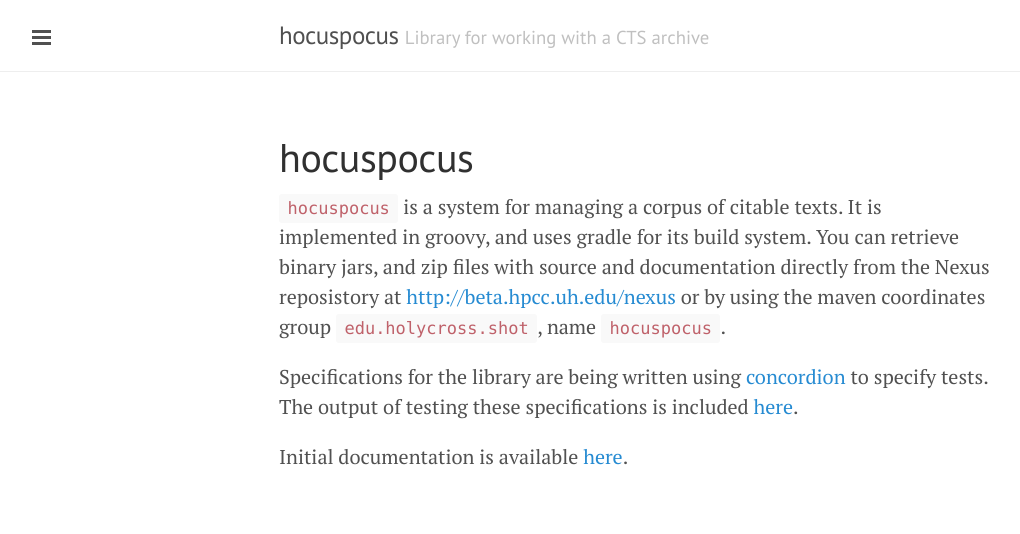
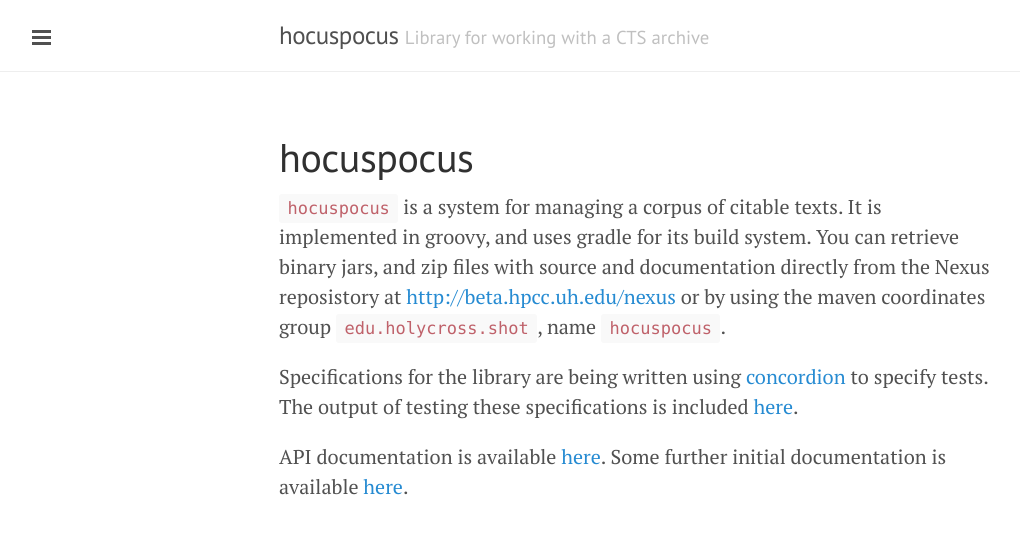
Before and after one commit to cite-architecture/hocuspocus, a Jekyll site: the page built from index.md, in a window 1280 px wide. Shown: the top 534 px of the page, without its empty margins (1-1021 px from the left). Built offline with Jekyll 4.4.1, drawn with Linux system fonts in a browser that asks for light colours; Markdown is read by kramdown in place of the engine named in the settings.

Commit message:
Update with API docs

```diff
--- a/_config.yml
+++ b/_config.yml
@@ -28,6 +28,8 @@
     url: /docs
   - title: Live specification
     url: /specs/hocuspocus/Hocuspocus.html
+  - title: API docs
+    url: /api
   - title: Github project
     url: https://github.com/cite-architecture/hocuspocus
     external: true
--- a/index.md
+++ b/index.md
@@ -7,4 +7,4 @@
 
 Specifications for the library are being written using [concordion](http://concordion.org) to specify tests.  The output of testing these specifications is included [here](specs/hocuspocus/Hocuspocus.html).
 
-Initial documentation is available [here](docs).
+API documentation is available [here](api).  Some further initial documentation is available [here](docs).
```
